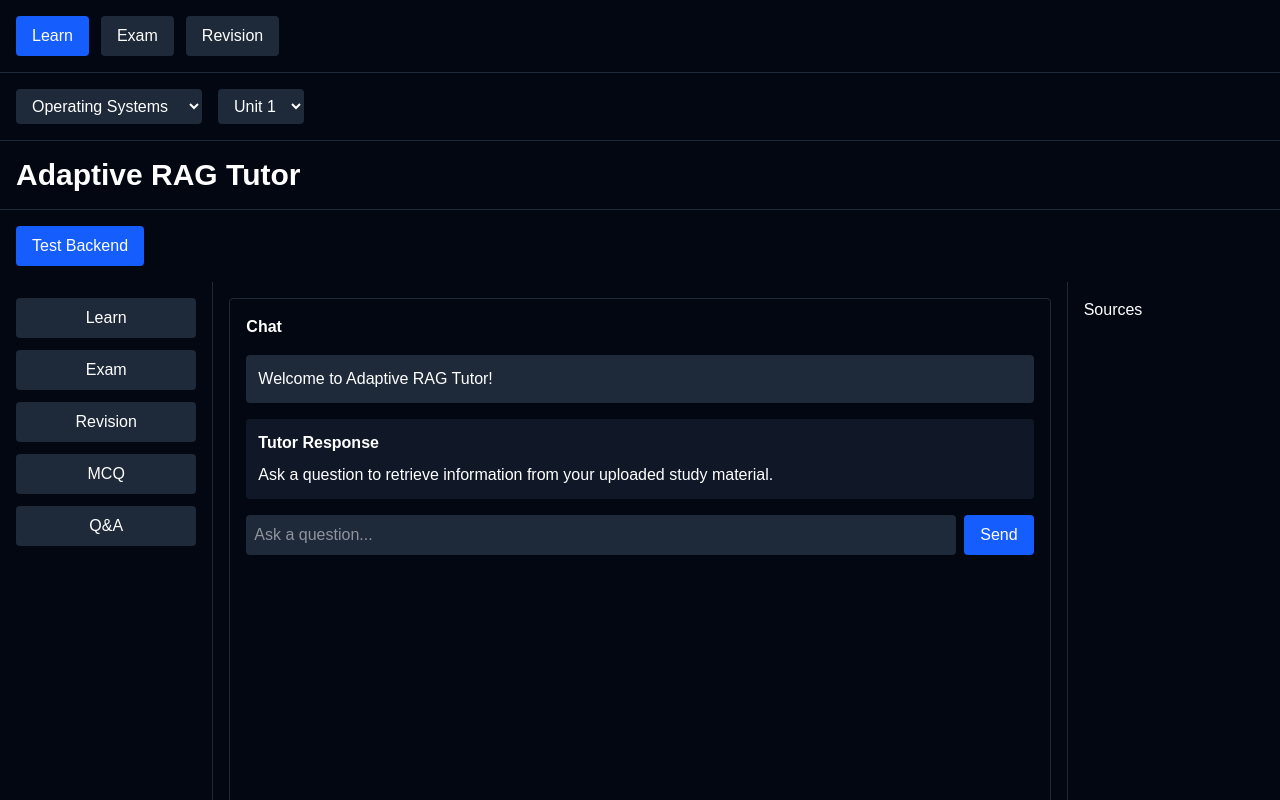
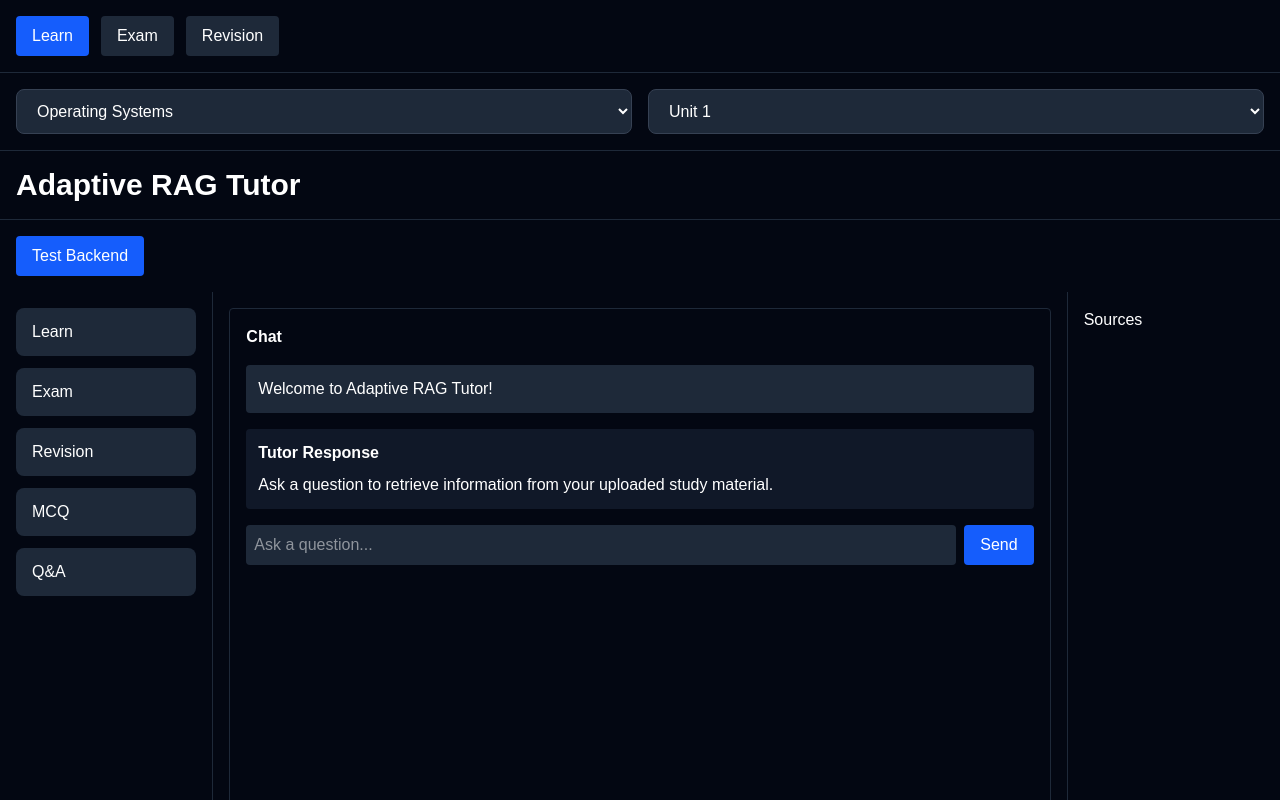
Before and after one commit to Danyl993/adaptive-rag-tutor, a Next.js app in the folder frontend/: page / in a window 1280 px wide. Shown: the top 800 px of the page. Built offline with nearby package versions, Linux system fonts and the light colour scheme.

Commit message:
Polish UI layout and styling

```diff
--- a/frontend/src/components/Card.jsx
+++ b/frontend/src/components/Card.jsx
@@ -1,8 +1,13 @@
 export default function Card({ title, children }) {
   return (
-    <div className="bg-gray-900 border border-gray-800 rounded-lg p-4">
-      <h2 className="font-bold mb-2">{title}</h2>
+    <div className="bg-gray-900 border border-gray-800 rounded-xl p-6 shadow-lg hover:border-blue-500 transition-colors duration-200">
+
+      <h2 className="text-lg font-semibold mb-4">
+        {title}
+      </h2>
+
       {children}
+
     </div>
   );
 }
--- a/frontend/src/components/NavigationSidebar.jsx
+++ b/frontend/src/components/NavigationSidebar.jsx
@@ -1,11 +1,42 @@
+"use client";
+
+import Link from "next/link";
+import { usePathname } from "next/navigation";
+
 export default function NavigationSidebar() {
+
+  const pathname = usePathname();
+
+  const links = [
+    { name: "Learn", href: "/learn" },
+    { name: "Exam", href: "/exam" },
+    { name: "Revision", href: "/revision" },
+    { name: "MCQ", href: "/mcq" },
+    { name: "Q&A", href: "/qa" },
+  ];
+
   return (
+
     <div className="flex flex-col gap-3">
-      <button className="bg-gray-800 p-2 rounded">Learn</button>
-      <button className="bg-gray-800 p-2 rounded">Exam</button>
-      <button className="bg-gray-800 p-2 rounded">Revision</button>
-      <button className="bg-gray-800 p-2 rounded">MCQ</button>
-      <button className="bg-gray-800 p-2 rounded">Q&A</button>
+
+      {links.map((link) => (
+
+        <Link
+          key={link.href}
+          href={link.href}
+          className={`rounded-lg px-4 py-3 transition-colors duration-200 ${
+            pathname === link.href
+              ? "bg-blue-600 text-white"
+              : "bg-gray-800 hover:bg-gray-700"
+          }`}
+        >
+          {link.name}
+        </Link>
+
+      ))}
+
     </div>
+
   );
+
 }
--- a/frontend/src/components/PageLayout.jsx
+++ b/frontend/src/components/PageLayout.jsx
@@ -1,7 +1,9 @@
 export default function PageLayout({ children }) {
   return (
-    <main className="min-h-screen bg-gray-950 text-white p-6">
-      {children}
+    <main className="min-h-screen bg-gray-950 text-white px-6 py-8">
+      <div className="max-w-7xl mx-auto">
+        {children}
+      </div>
     </main>
   );
 }
--- a/frontend/src/components/SubjectSelector.jsx
+++ b/frontend/src/components/SubjectSelector.jsx
@@ -6,7 +6,7 @@ export default function SubjectSelector({
     <select
       value={subject}
       onChange={(e) => setSubject(e.target.value)}
-      className="bg-gray-800 text-white px-3 py-2 rounded"
+      className="w-full bg-gray-800 border border-gray-700 text-white px-4 py-3 rounded-lg focus:outline-none focus:ring-2 focus:ring-blue-500"
     >
       <option value="OS">Operating Systems</option>
       <option value="CN">Computer Networks</option>
--- a/frontend/src/components/UnitSelector.jsx
+++ b/frontend/src/components/UnitSelector.jsx
@@ -6,7 +6,7 @@ export default function UnitSelector({
     <select
       value={unit}
       onChange={(e) => setUnit(e.target.value)}
-      className="bg-gray-800 text-white px-3 py-2 rounded"
+      className="w-full bg-gray-800 border border-gray-700 text-white px-4 py-3 rounded-lg focus:outline-none focus:ring-2 focus:ring-blue-500"
     >
       <option value="U1">Unit 1</option>
       <option value="U2">Unit 2</option>
```
